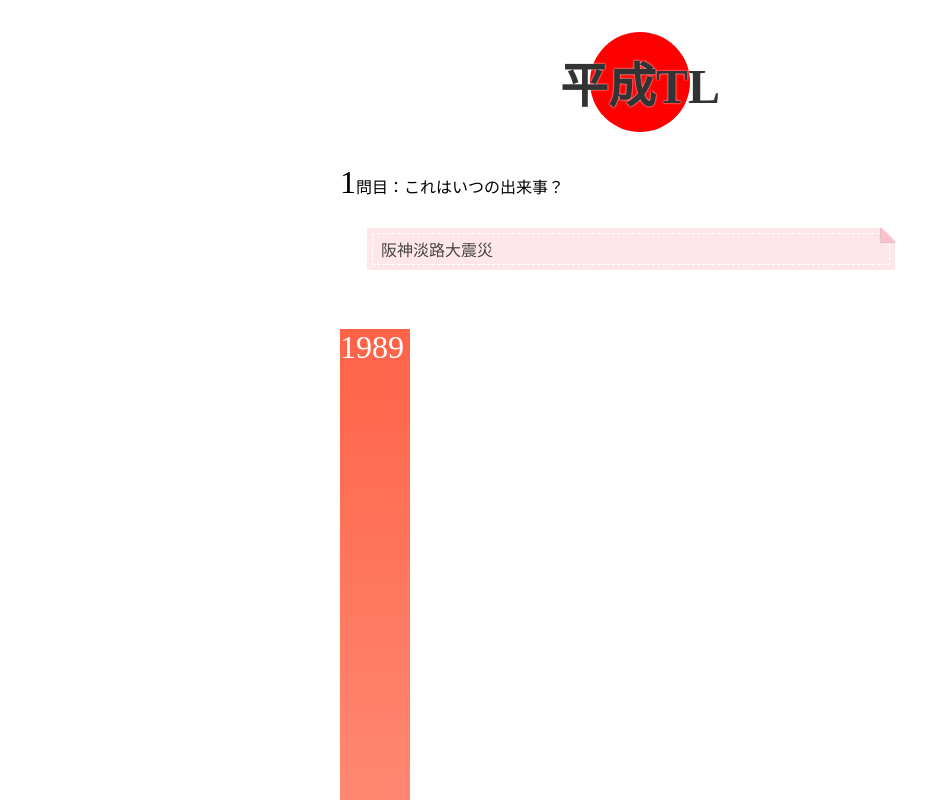
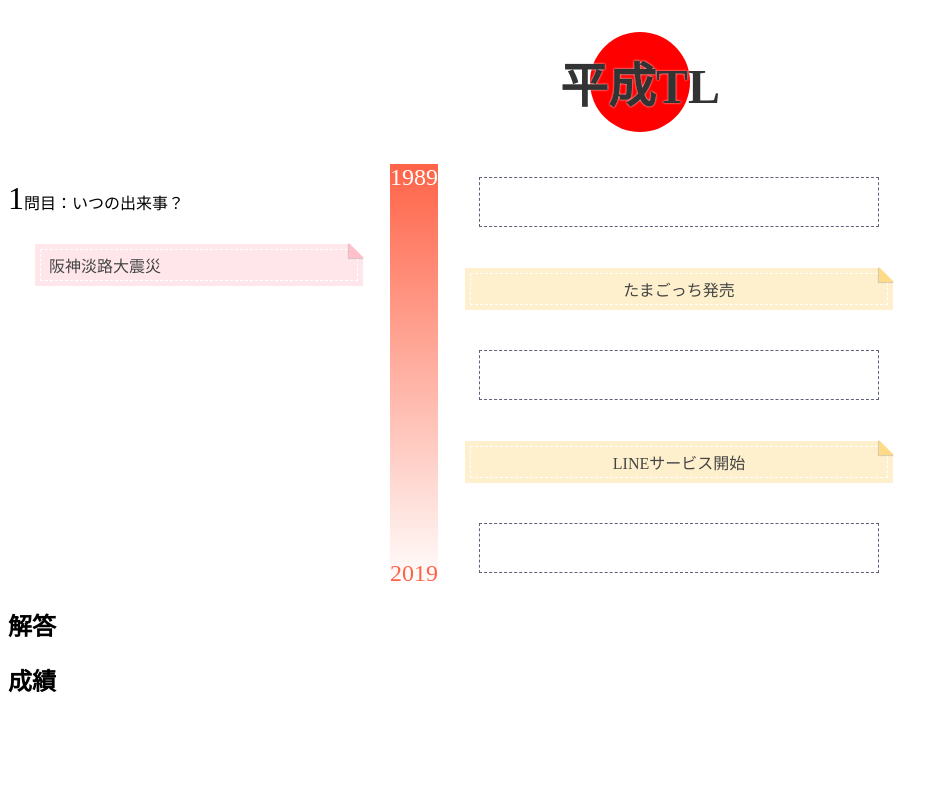
Before and after one commit to Emily57/heiseiTL, a plain HTML site: page heiseiTL.html in a window 1280 px wide. Shown: the top 800 px of the page, without its empty margins (0-950 px from the left). Drawn offline with nearby package versions, Linux system fonts and the light colour scheme.

Commit message:
Fix a quiz text

```diff
--- a/heiseiTL.css
+++ b/heiseiTL.css
@@ -23,15 +23,27 @@ h1:before {
 
 #game_screen{
   min-width: 500px;
-  max-width: 600px;
   margin: auto;
+}
+
+
+#text_quiz{
+  text-align: left;
+  min-width: 300px;
+  max-height: 200px;
+  position: relative;
+  background: -moz-linear-gradient(top, #ff6347, #fff);
+  top: 160px;
+  align-items: center;
+  justify-content: center;
+  position: -webkit-sticky;
+  position: sticky;
 }
 
 #time_axis{
   text-align: left;
-  min-height: 2000px;
-  min-width: 30px;
   margin: 0;
+  padding: 0;
   position: relative;
   background: -moz-linear-gradient(top, #ff6347, #fff);
   background: -webkit-linear-gradient(top, #ff6347, #fff);
@@ -39,7 +51,8 @@ h1:before {
 }
 
 #time_axis p{
-  font-size: 200%;
+  font-size: 150%;
+  margin: 0;
   color: #ffffff;
 }
 
@@ -93,6 +106,8 @@ h1:before {
 }
 
 #qa{
+    min-width: 300px;
+    max-width: 400px;
     background: #ffe6ea;
     box-shadow: 0px 0px 0px 5px #ffe6ea;
 }
@@ -117,8 +132,11 @@ h1:before {
     padding: 0;
 }
 
+
+
+
 .flex{
-  display: flex;
   display: table;
   width: 100%;
+  display: flex;
 }
--- a/heiseiTL.html
+++ b/heiseiTL.html
@@ -8,8 +8,8 @@
 <body>
 <h1>平成TL</h1>
 <div id="game_screen">
-  <div id="text_quiz"></div>
   <div class="flex">
+    <div id="text_quiz"></div>
     <div id="time_axis"></div>
     <div id="text_timeline"></div>
  </div>
@@ -19,6 +19,7 @@
   <h2>成績</h2>
   <div id="text_result"></div>
 </div>
+<script type="text/javascript" src="https://ajax.googleapis.com/ajax/libs/jquery/1.9.1/jquery.min.js"></script>
 <script type="text/javascript" src="heiseiTL.js"></script>
 </body>
 </html>
--- a/heiseiTL.js
+++ b/heiseiTL.js
@@ -63,7 +63,7 @@ function quiz() {
 		}
 	}
 
-	var textQuiz = "<p><font size='6'>" + (count + 1) + "</font>問目：これはいつの出来事？</p><div id='qa'><p>" + qa[count+2][0] + "</p></div>";
+	var textQuiz = "<p><font size='6'>" + (count + 1) + "</font>問目：いつの出来事？</p><div id='qa'><p>" + qa[count+2][0] + "</p></div>";
 	var before = "<p><span id='before'>1989</span></p>";
 	var after = "<p><span id='after'>2019</span></p>";
 	var timeline = "";
@@ -114,6 +114,7 @@ function answer(num) {
 		//終了
 		document.getElementById("text_quiz").innerHTML = "( ˙ㅂ˙)ﾉｼ　終了！";
 		document.getElementById("text_timeline").innerHTML = "";
+		document.getElementById("time_axis").innerHTML = "";
 
 		tl[tl.length] = qa[tl.length];
 		for(var x = tl.length - 1; x >= 0; x--){
```
